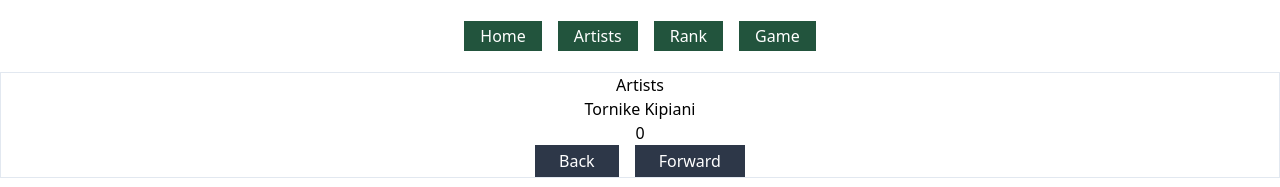
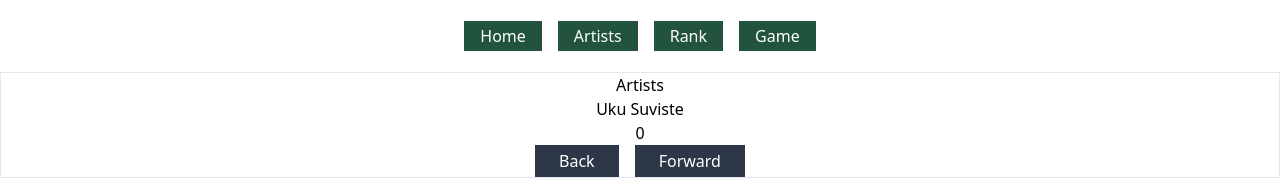
Before and after one commit to ffraniel/eurovision2020, a React (Create React App) app: page /artists in a window 1280 px wide. Shown: the top 187 px of the page. Built offline with nearby package versions, Linux system fonts and the light colour scheme.

Commit message:
added shuffle and removed dependency

```diff
--- a/src/Pages/Artists.js
+++ b/src/Pages/Artists.js
@@ -1,7 +1,7 @@
 import React, {useState, useEffect} from 'react';
 import ArtistFrontPage from '../Components/ArtistFrontPage';
 import musicData from '../data/lyricsJson.json';
-import randomise from '../Utility/randomise';
+import shuffle from '../Utility/shuffle';
 
 const Artists = () => {
 
@@ -9,10 +9,9 @@ const Artists = () => {
   const [currentPosition, setCurrentPosition] = useState(0);
 
   useEffect(()=>{
-    let randomisedData = randomise(musicData);
-    console.log("warning: we just re-randomised - expect duplicates");
+    let randomisedData = shuffle(musicData);
     setData(randomisedData);
-  }, [data]);
+  }, []);
 
   const artistBack = (e) => {
     e.preventDefault();
--- a/src/Utility/randomise.js
+++ /dev/null
@@ -1,4 +0,0 @@
-export default function (array) {
-  console.log("not random yet");
-  return array;
-}
--- /dev/null
+++ b/src/Utility/shuffle.js
@@ -0,0 +1,7 @@
+export default function (array) {
+  for (let i = array.length - 1; i > 0; i--) {
+    let j = Math.floor(Math.random() * (i +1));
+    [array[i], array[j]] = [array[j], array[i]];
+  }
+  return array;
+};
```
